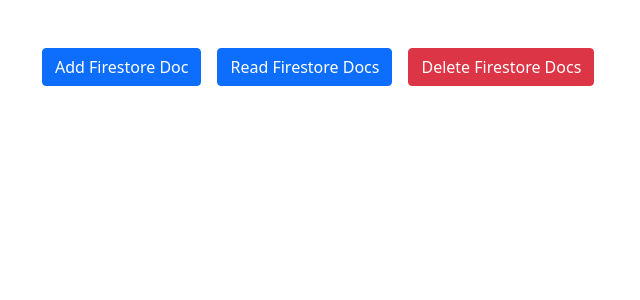
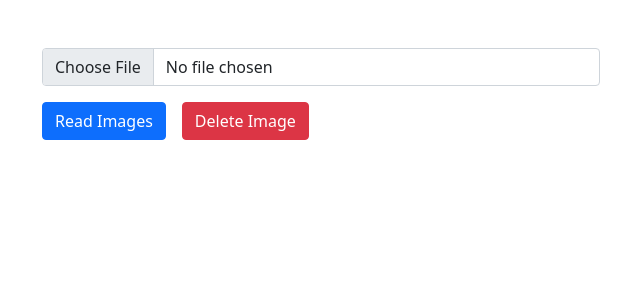
Before and after one commit to master-dhanesh/React-mern-02, a React (Create React App) app: page / in a window 1280 px wide. Shown: the top 300 px of the page, without its empty margins (40-680 px from the left). Built offline with nearby package versions, Linux system fonts and the light colour scheme.

Commit message:
FIREBASE STORAGE

```diff
--- a/src/App.js
+++ b/src/App.js
@@ -1,55 +1,59 @@
-import React from "react";
 import { app } from "./config";
 import {
-    getFirestore,
-    collection,
-    addDoc,
-    getDocs,
-    deleteDoc,
-    getDoc,
-    doc,
-} from "firebase/firestore";
-import { async } from "@firebase/util";
+    deleteObject,
+    getDownloadURL,
+    getStorage,
+    listAll,
+    ref,
+    uploadBytes,
+} from "firebase/storage";
+import { random } from "nanoid";
+
 const App = () => {
-    const db = getFirestore(app);
-    const currentCollection = collection(db, "users");
+    const storage = getStorage(app);
 
-    const addUser = async () => {
-        const docRef = await addDoc(currentCollection, {
-            name: "john doe",
-            username: "john.doe",
-        });
-        console.log(docRef);
+    const Uploadhandler = async (e) => {
+        let imagename =
+            Math.floor(Math.random() * 1000) +
+            "." +
+            e.target.files[0].name.split(".").at(-1);
+
+        const storageRef = await ref(storage, imagename);
+        await uploadBytes(storageRef, e.target.files[0]);
+        console.log("Image Uploaded");
     };
 
-    const readUsers = async () => {
-        const qs = await getDocs(currentCollection);
-        const userData = [];
-        qs.forEach((doc) => {
-            userData.push({ id: doc.id, ...doc.data() });
-            // console.log(`${doc.id} => ${JSON.stringify(doc.data())}`);
+    const ReadImages = async () => {
+        const listRef = await ref(storage);
+        const { items } = await listAll(listRef);
+        items.forEach(async (itemRef) => {
+            const url = await getDownloadURL(itemRef);
+            console.log(url);
         });
-        console.log(userData);
     };
 
-    const deleteUser = async () => {
-        const docRef = await doc(currentCollection, "kIxLDjUuKkHzX4rn9hfT");
-        await deleteDoc(docRef);
-        console.log("User Deleted");
+    const DeleteImage = async () => {
+        const imageRef = await ref(storage, "165.jpg");
+        // const url = await getDownloadURL(imageRef);
+        // console.log(url);
+        await deleteObject(imageRef);
+        console.log("Image Deleted");
     };
 
     return (
         <div className="container mt-5 ">
-            <button onClick={addUser} className="btn btn-primary me-3">
-                Add Firestore Doc
+            <input
+                onChange={Uploadhandler}
+                type="file"
+                className="form-control w-50 mb-3"
+            />
+
+            <button onClick={ReadImages} className="btn btn-primary me-3">
+                Read Images
             </button>
 
-            <button onClick={readUsers} className="btn btn-primary me-3">
-                Read Firestore Docs
-            </button>
-
-            <button onClick={deleteUser} className="btn btn-danger me-3">
-                Delete Firestore Docs
+            <button onClick={DeleteImage} className="btn btn-danger me-3">
+                Delete Image
             </button>
         </div>
     );
```
